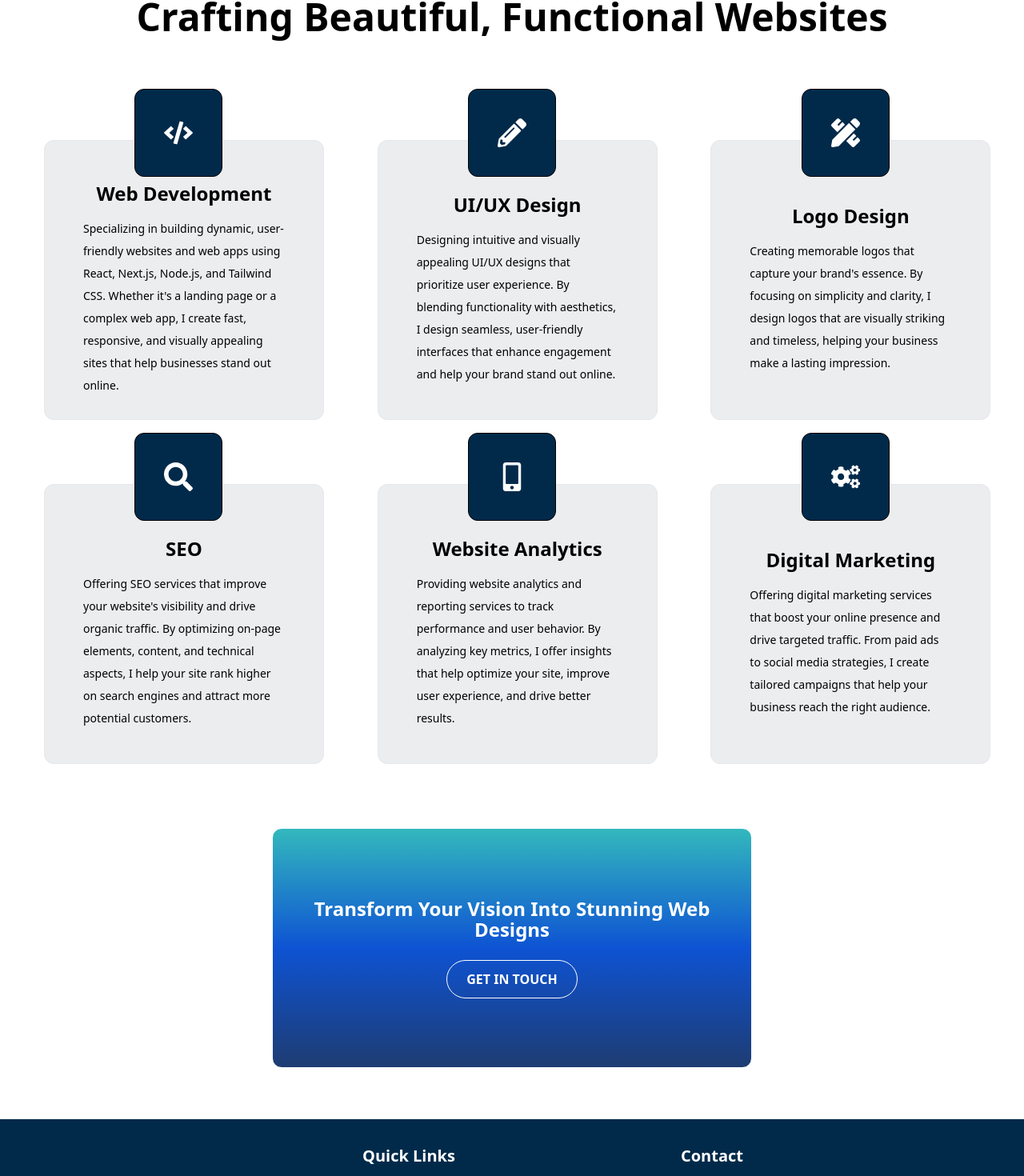
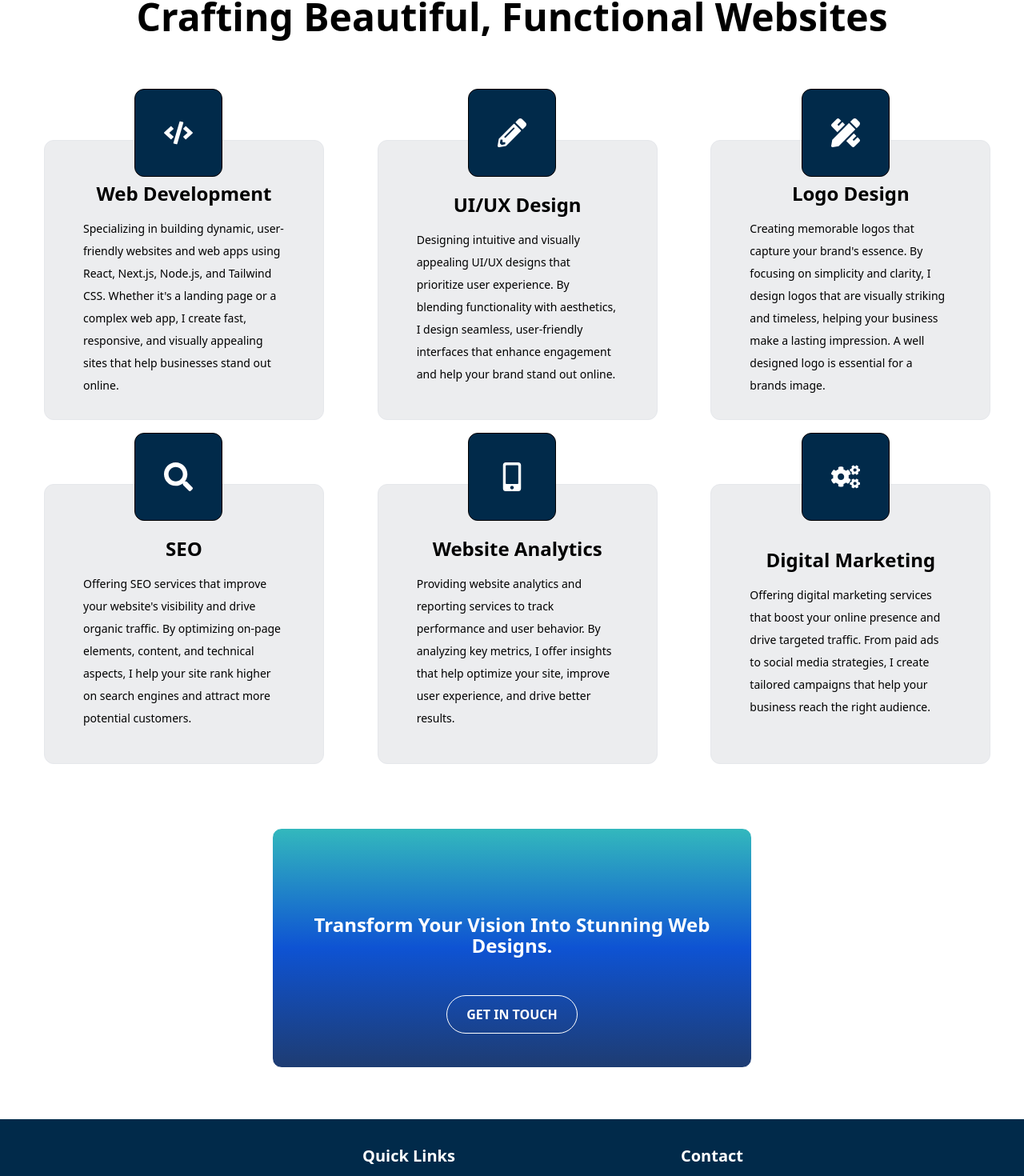
Before and after one commit to BerylBrothers/Paint-Website, a Next.js app: page / in a window 1280 px wide. Shown: the part 2422-3892 px from the top of the page at 80% size. Built offline with nearby package versions, Linux system fonts and the light colour scheme.

Commit message:
Polished multiple pages

```diff
--- a/app/work/page.jsx
+++ b/app/work/page.jsx
@@ -80,7 +80,7 @@ const projects = [
     num: '03',
     category: 'frontend',
     title: 'Pulse Fitness',
-    description: "I created a sleek and user-friendly website for Pulse Fitness that showcases the gym's offerings in a modern and engaging way. The design emphasizes simplicity and ease of navigation, highlighting key features like membership options, class schedules, and contact information. With a focus on clean visuals and clear calls to action, the website provides an inviting experience.",
+    description: "Pulse Fitness has a sleek and user-friendly website for Pulse Fitness that showcases the gym's offerings in a modern and engaging way. The design emphasizes simplicity and ease of navigation, highlighting key features like membership options, class schedules, and contact information.",
     stack:[
       {
         name:< SiNextdotjs />
--- a/components/CallToAction.jsx
+++ b/components/CallToAction.jsx
@@ -8,8 +8,10 @@ const CallToAction = () => {
                 <div className='flex justify-center items-center pt-10 pb-16'>
                     {/* Set the width for mobile (w-full), medium screens (w-[90%]), and large screens (w-[700px]) */}
                     <div className='flex flex-col justify-center items-center h-[250px] w-[370px] xl:w-[600px] xl:h-[300px] px-6 rounded-xl border hero-bg border-white'>
-                    <h3 className='text-center'>Transform Your Vision Into Stunning Web Designs</h3>
-                    <div className='flex justify-center pt-6'>  <Button variant="outline" size="md" className="uppercase flex justify-center items-center gap-2 border-white text-white">
+                        <div className='flex mt-16'>
+                    <h3 className='text-center'>Transform Your Vision Into Stunning Web Designs.</h3>
+                    </div>
+                    <div className='flex justify-center items center mt-12'>  <Button variant="outline" size="md" className="uppercase flex justify-center items-center gap-2 border-white text-white">
                      <span>Get In Touch</span>
                     </Button>
                     </div>
--- a/components/Services.jsx
+++ b/components/Services.jsx
@@ -19,7 +19,7 @@ const services = [
       icons:<FaPencilRuler />,
       title:'Logo Design',
       description:
-      "Creating memorable logos that capture your brand's essence. By focusing on simplicity and clarity, I design logos that are visually striking and timeless, helping your business make a lasting impression.",
+      "Creating memorable logos that capture your brand's essence. By focusing on simplicity and clarity, I design logos that are visually striking and timeless, helping your business make a lasting impression. A well designed logo is essential for a brands image.",
     },{
       icons:<FaSearch />,
       title:'SEO',
```
